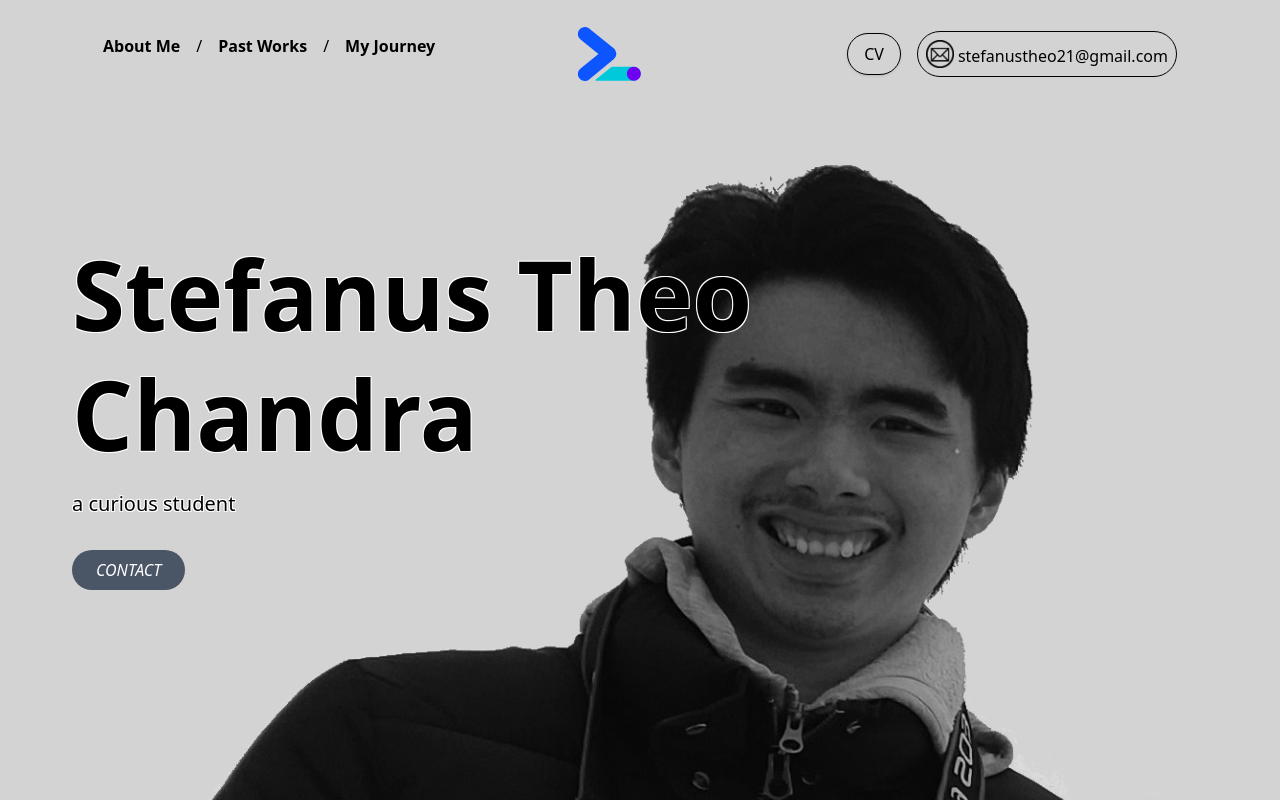
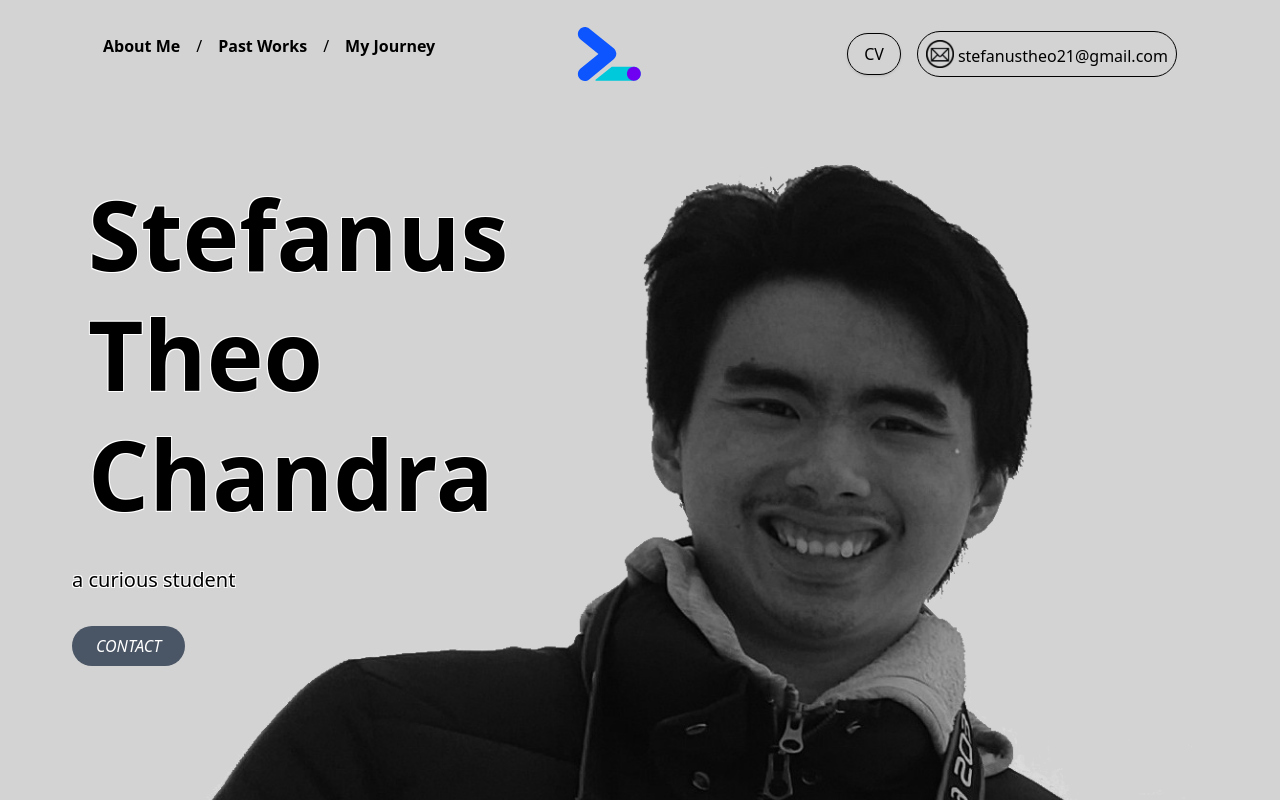
Before and after one commit to stheo254/website, a React (Vite) app: page / in a window 1280 px wide. Shown: the top 800 px of the page. Built offline with nearby package versions, Linux system fonts and the light colour scheme.

Commit message:
journey margin

```diff
--- a/src/Timeline2.tsx
+++ b/src/Timeline2.tsx
@@ -89,7 +89,7 @@ const Timeline2: React.FC = () => {
             )}
             {/* Content */}
             <FadeIn direction="right">
-              <div className="px-10 mx-8 flex flex-col sm:flex-row sm:justify-between w-full ">
+              <div className="px-4 lg:mx-4 flex flex-col sm:flex-row sm:justify-between w-full ">
                 <div className={`${index === timelineData.length - 1 ? 'flex items-center' : ' '}`}>
                   <h3 className="text-xl font-semibold text-black text-left">{exp.label}</h3>
                   <h2 className="text-xl font-semibold text-black text-left">{exp.color}</h2>
--- a/src/Titlecard.tsx
+++ b/src/Titlecard.tsx
@@ -18,7 +18,7 @@ function Titlecard(props: PastWorkProps) {
         <FadeIn direction="left" distance={100}>
           <div className="grid justify-items-start md:p-10 rounded-lg max-w-3xl z-10 -mt-45">
             <h1
-              className="text-5xl sm:text-7xl md:text-8xl text-black mb-4 font-bold font-montserrat text-left leading-tight text-left"
+              className="text-5xl sm:text-7xl md:text-8xl text-black mb-4 font-bold font-montserrat text-left leading-tight text-left p-4"
               style={{
                 textShadow:
                   '1px 1px 0 white, -1px -1px 0 white, 1px -1px 0 white, -1px 1px 0 white',
```
